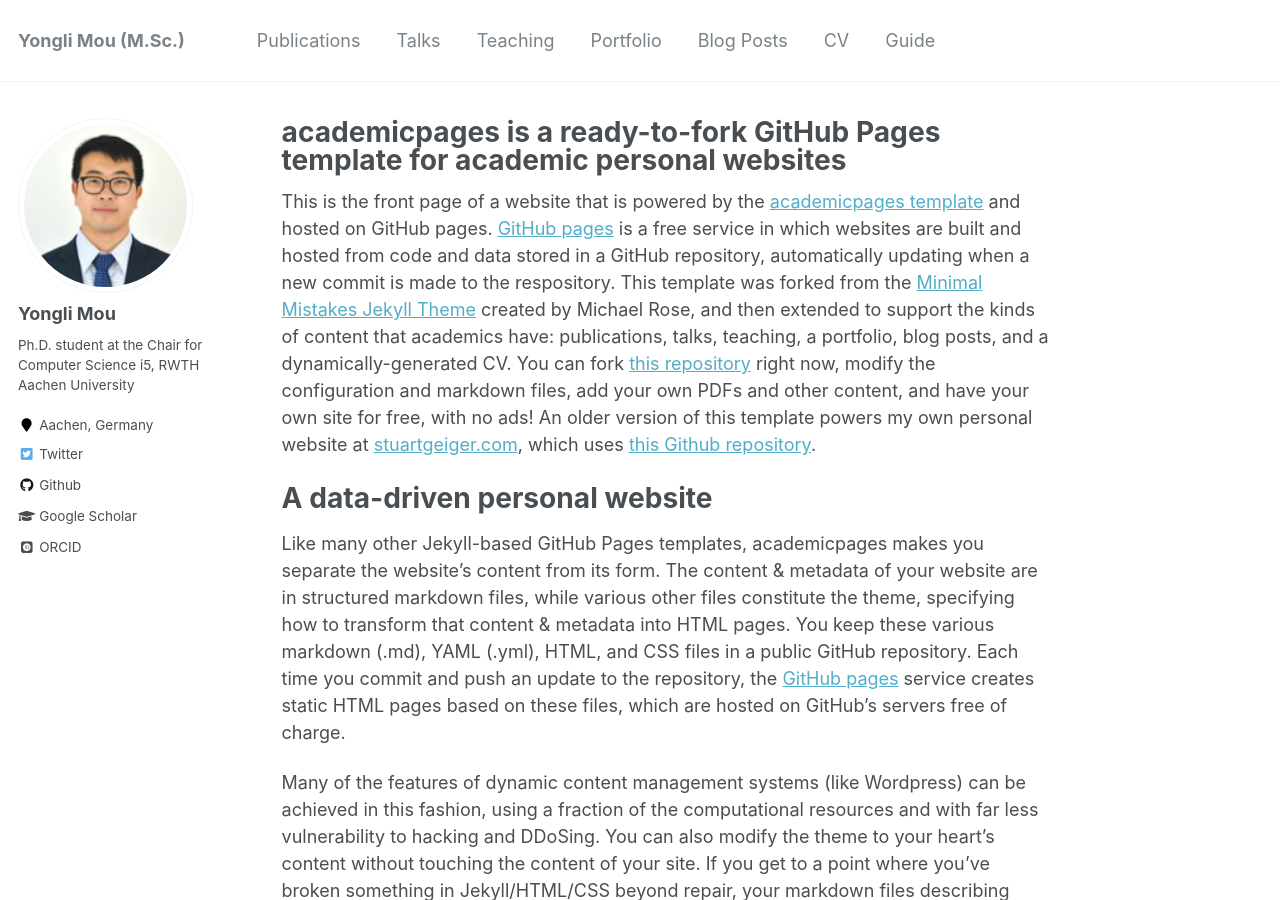
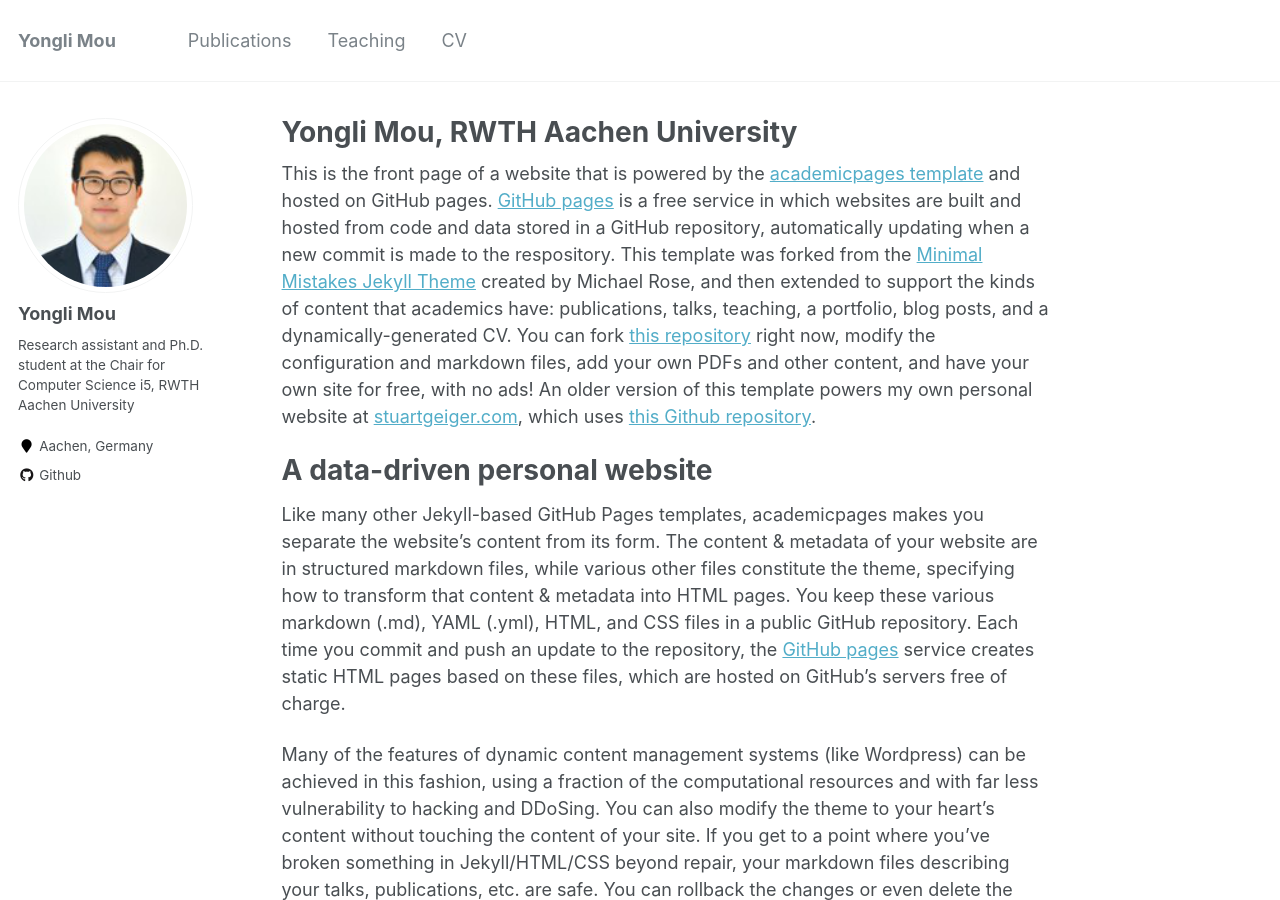
Before and after one commit to MouYongli/MouYongli.github.io, a Jekyll site: the page built from _pages/about.md, in a window 1280 px wide and 900 px high. Built offline with Jekyll 4.4.1, drawn with Linux system fonts in a browser that asks for light colours; some web fonts are replaced; some of the changed text lies outside the part shown.

Commit message:
update nav

```diff
--- a/_config.yml
+++ b/_config.yml
@@ -7,9 +7,9 @@
 
 # Site Settings
 locale                   : "de-DE"
-title                    : "Yongli Mou (M.Sc.)"
+title                    : "Yongli Mou"
 title_separator          : "-"
-name                     : &name "Yongli"
+name                     : &name "Yongli Mou"
 description              : &description "personal description"
 url                      : https://mouyongli.github.io # the base hostname & protocol for your site e.g. "https://mmistakes.github.io"
 baseurl                  : "" # the subpath of your site, e.g. "/blog"
@@ -82,11 +82,11 @@ analytics:
 author:
   name             : "Yongli Mou"
   avatar           : "profile.png"
-  bio              : "Ph.D. student at the Chair for Computer Science i5, RWTH Aachen University"
+  bio              : "Research assistant and Ph.D. student at the Chair for Computer Science i5, RWTH Aachen University"
   location         : "Aachen, Germany"
   employer         :
   pubmed           : #"https://www.ncbi.nlm.nih.gov/pubmed/?term=john+snow"
-  googlescholar    : "http://yourfullgooglescholarurl.com"
+  googlescholar    : #"http://yourfullgooglescholarurl.com"
   email            :
   researchgate     :  # example: "https://www.researchgate.net/profile/yourprofile"
   uri              :
@@ -96,20 +96,20 @@ author:
   flickr           :
   facebook         :
   foursquare       :
-  github           : "academicpages"
+  github           : "mouyongli"
   google_plus      :
   keybase          :
   instagram        :
   impactstory      : #"https://profiles.impactstory.org/u/xxxx-xxxx-xxxx-xxxx"
   lastfm           :
   linkedin         :
-  orcid            : "http://orcid.org/yourorcidurl"
+  orcid            : #"http://orcid.org/yourorcidurl"
   pinterest        :
   soundcloud       :
   stackoverflow    : # http://stackoverflow.com/users/123456/username
   steam            :
   tumblr           :
-  twitter          : "replacethistwitterhandle"
+  twitter          : #"replacethistwitterhandle"
   vine             :
   weibo            :
   xing             :
--- a/_pages/about.md
+++ b/_pages/about.md
@@ -1,6 +1,6 @@
 ---
 permalink: /
-title: "academicpages is a ready-to-fork GitHub Pages template for academic personal websites"
+title: "Yongli Mou, RWTH Aachen University"
 excerpt: "About me"
 author_profile: true
 redirect_from:
```
Also changed, not shown: _data/navigation.yml (+8 -8 lines).
